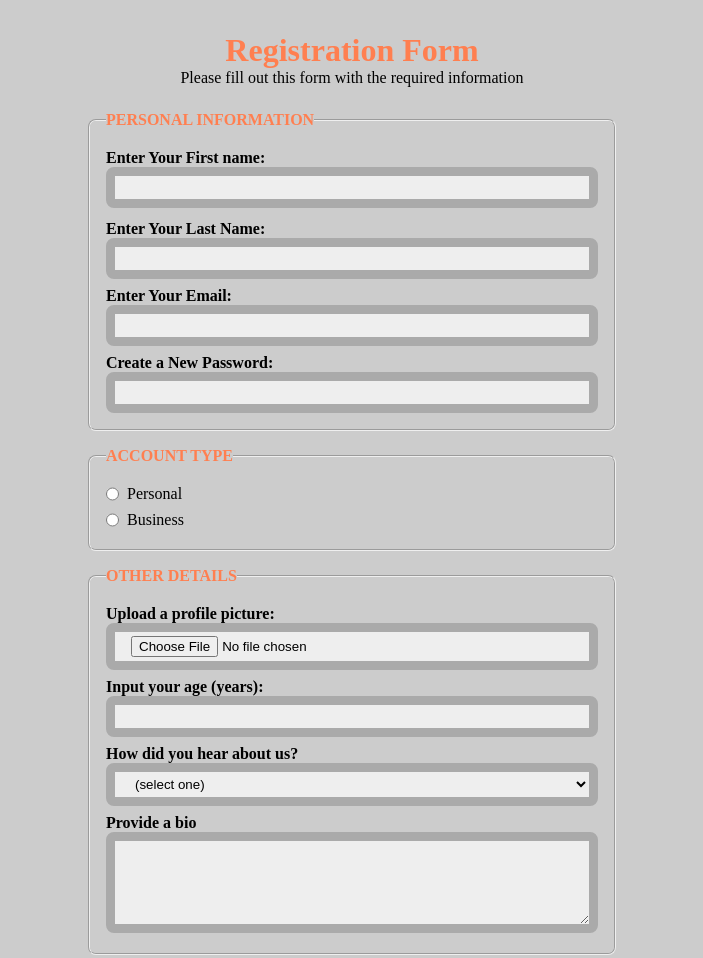
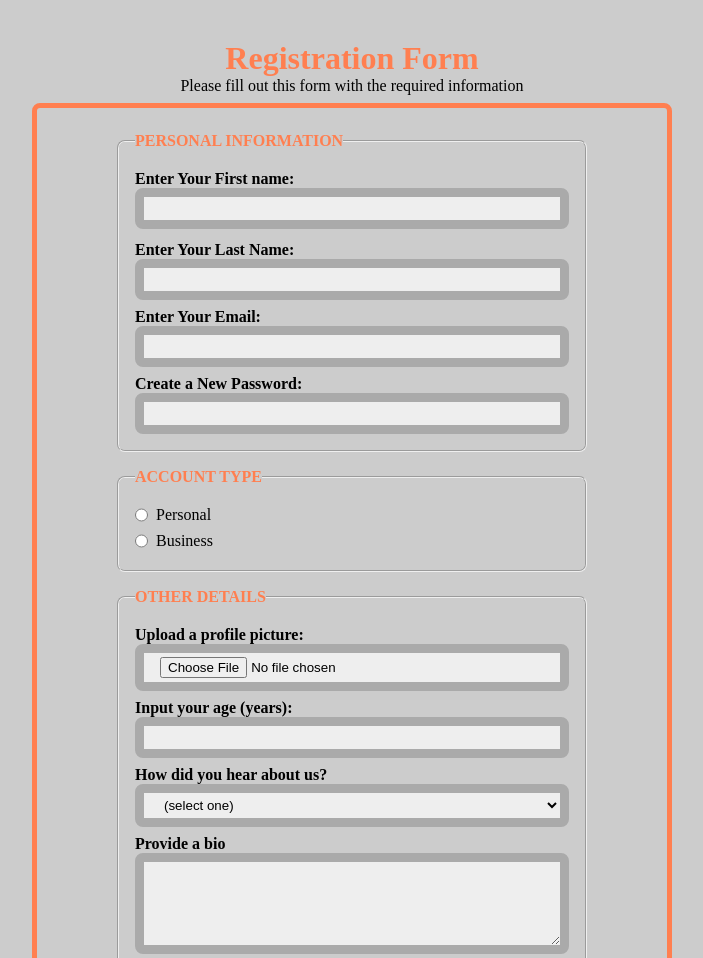
Before and after one commit to AmoroBG/fcc-registration-form, a plain HTML site: page index.html in a window 1280 px wide. Shown: the top 958 px of the page, without its empty margins (288-991 px from the left). Drawn offline with Linux system fonts and the light colour scheme.

Commit message:
Add border to the form

```diff
--- a/styles.css
+++ b/styles.css
@@ -81,8 +81,13 @@ form a:hover{
 /* Media Queries */
 /* Medium devices (landscape tablets, 768px and up) */
 @media only screen and (min-width: 768px) {
+    .heading{
+        margin: .5rem 0;
+    }
    form{
-    width: 35rem;
+    width: 40rem;
     margin: 0 auto;
+    padding: 1rem 5rem;
+    border: 5px solid coral;
    }
 }
```
